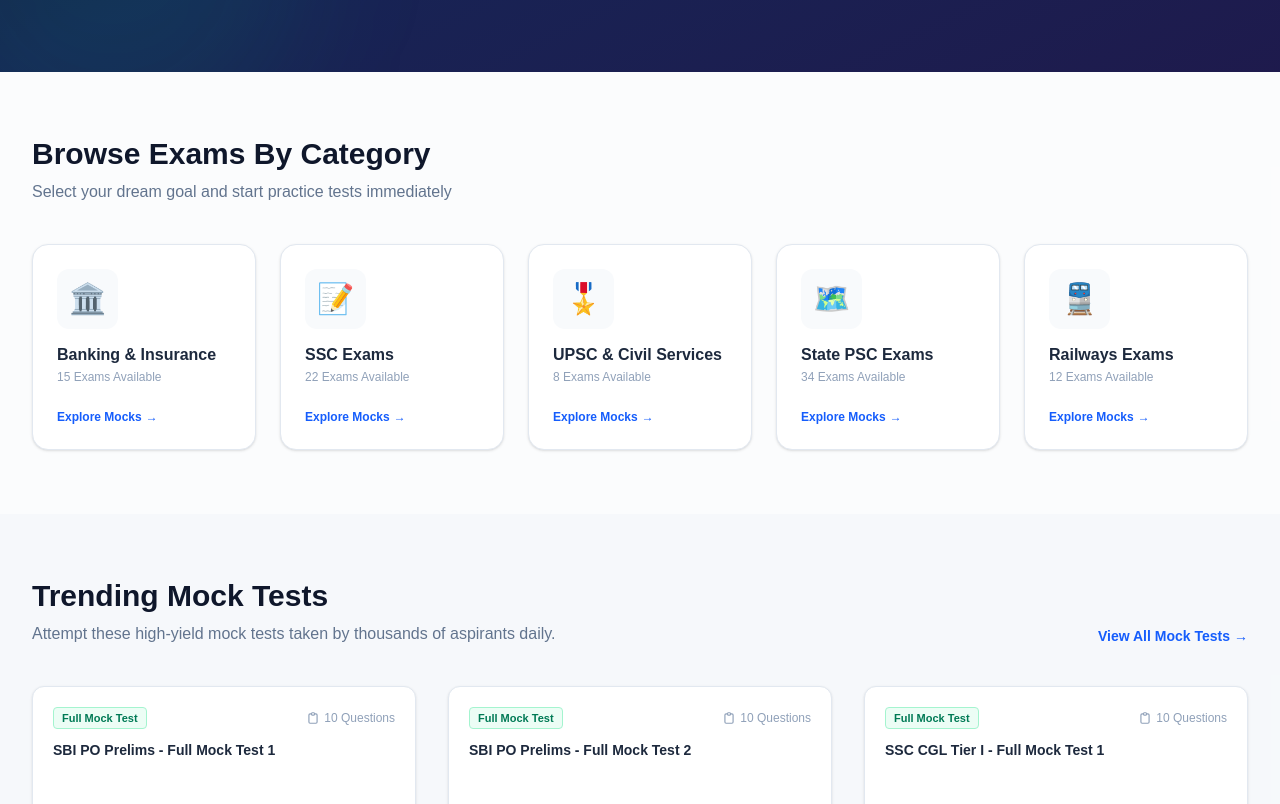
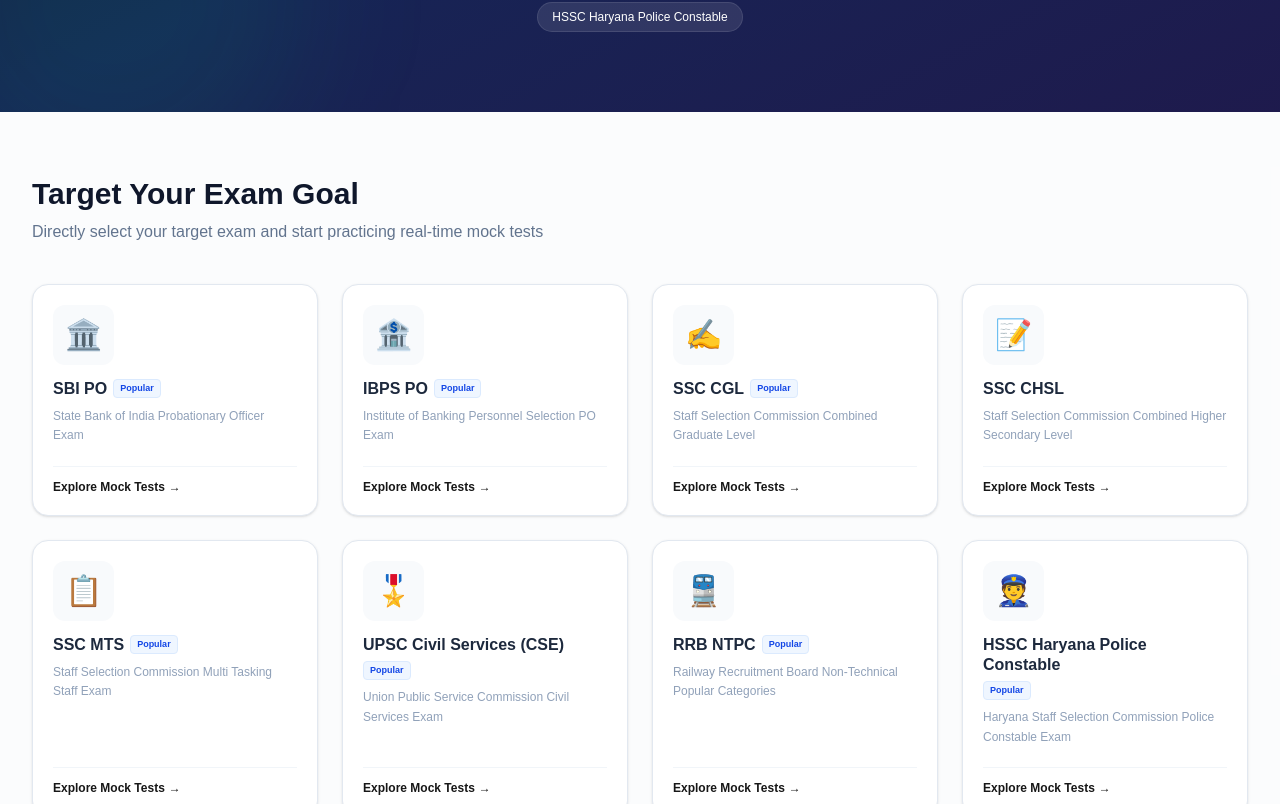
Before and after one commit to sihagchran-sudo/mock.github.io, a Next.js app: page / in a window 1280 px wide. Shown: the part 596-1400 px from the top of the page. Built offline with nearby package versions, Linux system fonts and the light colour scheme; no server answers.

Commit message:
remove categories and show exams list directly on homepage

```diff
--- a/src/app/(main)/page.tsx
+++ b/src/app/(main)/page.tsx
@@ -7,6 +7,17 @@
 
 export default function HomePage() {
   const [searchQuery, setSearchQuery] = useState('');
+
+  const EXAM_ICONS: Record<string, string> = {
+    'sbi-po': '🏛️',
+    'ibps-po': '🏦',
+    'ssc-cgl': '✍️',
+    'ssc-chsl': '📝',
+    'ssc-mts': '📋',
+    'upsc-cse': '🎖️',
+    'rrb-ntpc': '🚆',
+    'hssc-haryana-police': '👮',
+  };
 
   // Filter exams based on search query
   const filteredExams = EXAMS.filter(exam =>
@@ -95,40 +106,47 @@
         </div>
       </section>
 
-      {/* 2. Categories Grid */}
+      {/* 2. Exams Grid */}
       <section className="max-w-7xl mx-auto px-4 sm:px-6 lg:px-8 py-12 sm:py-16">
         <div className="text-center md:text-left mb-10">
           <h2 className="text-2xl sm:text-3xl font-extrabold text-slate-900">
-            Browse Exams By Category
+            Target Your Exam Goal
           </h2>
           <p className="text-slate-500 mt-2 text-sm sm:text-base">
-            Select your dream goal and start practice tests immediately
+            Directly select your target exam and start practicing real-time mock tests
           </p>
         </div>
 
-        <div className="grid grid-cols-2 sm:grid-cols-2 lg:grid-cols-5 gap-4 sm:gap-6">
-          {CATEGORIES.map((cat) => (
+        <div className="grid grid-cols-2 sm:grid-cols-2 lg:grid-cols-4 gap-4 sm:gap-6">
+          {EXAMS.map((exam) => (
             <div
-              key={cat.id}
-              className="bg-white p-4 sm:p-6 rounded-2xl border border-slate-200 shadow-sm hover:shadow-md transition-all duration-200 hover:-translate-y-1 flex flex-col justify-between"
+              key={exam.id}
+              className="bg-white p-4 sm:p-5 rounded-2xl border border-slate-200 shadow-sm hover:shadow-md transition-all duration-200 hover:-translate-y-1 flex flex-col justify-between"
             >
               <div>
-                <span className="text-3xl p-3 bg-slate-50 rounded-xl inline-block mb-4">
-                  {cat.icon}
+                <span className="text-2xl sm:text-3xl p-3 bg-slate-50 rounded-xl inline-block mb-3.5">
+                  {EXAM_ICONS[exam.slug] || '📝'}
                 </span>
-                <h3 className="font-bold text-slate-800 text-base leading-tight">
-                  {cat.name}
-                </h3>
-                <p className="text-xs text-slate-400 mt-1 font-medium">
-                  {cat.examCount} Exams Available
+                <div className="flex items-center gap-1.5 flex-wrap">
+                  <h3 className="font-extrabold text-slate-800 text-sm sm:text-base leading-tight">
+                    {exam.name}
+                  </h3>
+                  {exam.popular && (
+                    <span className="bg-blue-50 text-blue-700 text-[9px] font-bold px-1.5 py-0.5 rounded border border-blue-100">
+                      Popular
+                    </span>
+                  )}
+                </div>
+                <p className="text-xs text-slate-400 mt-2 line-clamp-2 leading-relaxed">
+                  {exam.description}
                 </p>
               </div>
-              <div className="mt-6">
+              <div className="mt-5 pt-3 border-t border-slate-100">
                 <Link
-                  href={`/exam/${cat.slug === 'banking' ? 'sbi-po' : cat.slug === 'ssc' ? 'ssc-cgl' : cat.slug === 'state-psc' ? 'hssc-haryana-police' : 'upsc-cse'}`}
-                  className="text-xs text-blue-600 hover:text-blue-700 font-bold flex items-center gap-1 group"
+                  href={`/exam/${exam.slug}`}
+                  className="text-xs text-blue-650 hover:text-blue-750 font-bold flex items-center gap-1 group"
                 >
-                  Explore Mocks
+                  Explore Mock Tests
                   <span className="group-hover:translate-x-0.5 transition-transform">→</span>
                 </Link>
               </div>
--- a/src/mockData.ts
+++ b/src/mockData.ts
@@ -84,8 +84,9 @@
   { id: 'exam-2', name: 'IBPS PO', slug: 'ibps-po', categoryId: 'cat-1', description: 'Institute of Banking Personnel Selection PO Exam', popular: true },
   { id: 'exam-3', name: 'SSC CGL', slug: 'ssc-cgl', categoryId: 'cat-2', description: 'Staff Selection Commission Combined Graduate Level', popular: true },
   { id: 'exam-4', name: 'SSC CHSL', slug: 'ssc-chsl', categoryId: 'cat-2', description: 'Staff Selection Commission Combined Higher Secondary Level', popular: false },
-  { id: 'exam-5', name: 'UPSC Civil Services (CSE)', slug: 'upsc-cse', categoryId: 'cat-3', description: 'Union Public Service Commission Civil Services Exam', popular: true },
-  { id: 'exam-6', name: 'RRB NTPC', slug: 'rrb-ntpc', categoryId: 'cat-5', description: 'Railway Recruitment Board Non-Technical Popular Categories', popular: true },
+  { id: 'exam-5', name: 'SSC MTS', slug: 'ssc-mts', categoryId: 'cat-2', description: 'Staff Selection Commission Multi Tasking Staff Exam', popular: true },
+  { id: 'exam-6', name: 'UPSC Civil Services (CSE)', slug: 'upsc-cse', categoryId: 'cat-3', description: 'Union Public Service Commission Civil Services Exam', popular: true },
+  { id: 'exam-7', name: 'RRB NTPC', slug: 'rrb-ntpc', categoryId: 'cat-5', description: 'Railway Recruitment Board Non-Technical Popular Categories', popular: true },
   { id: 'exam-hssc-police', name: 'HSSC Haryana Police Constable', slug: 'hssc-haryana-police', categoryId: 'cat-4', description: 'Haryana Staff Selection Commission Police Constable Exam', popular: true },
 ];
 
```
